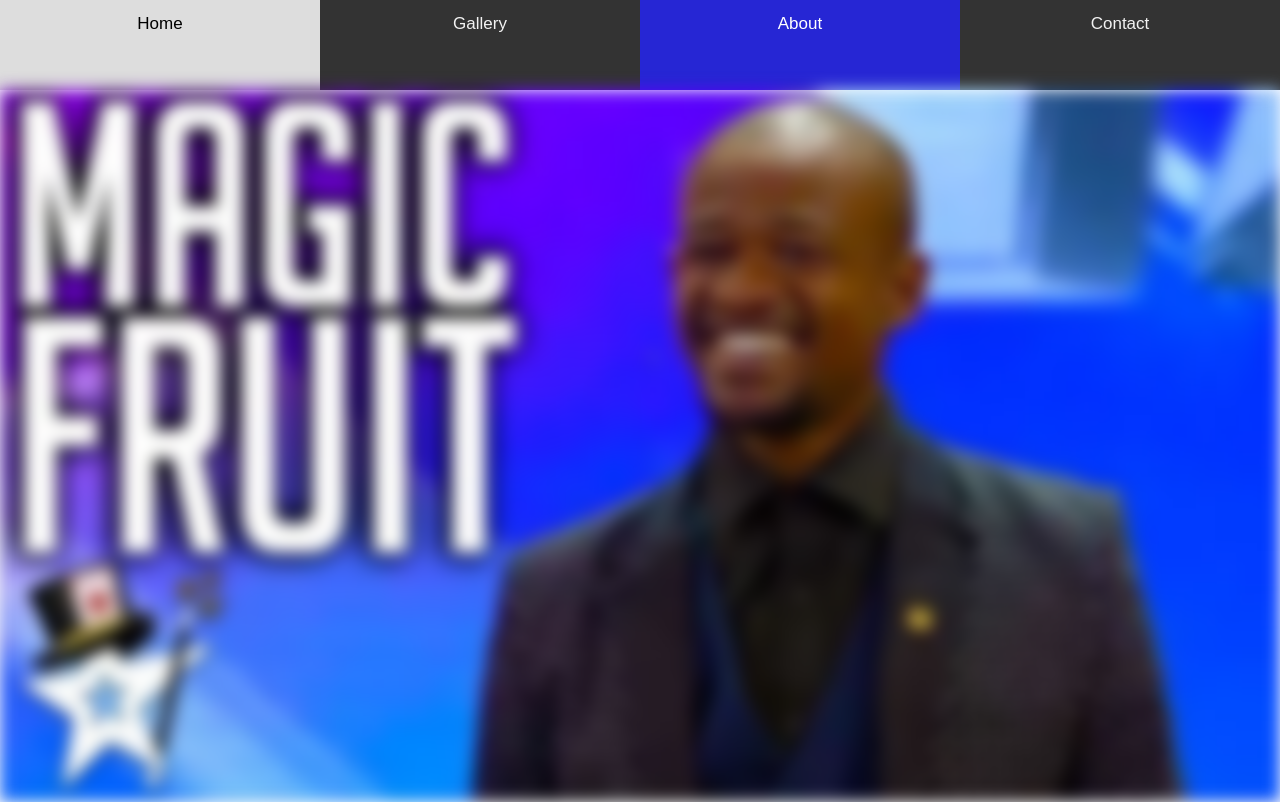
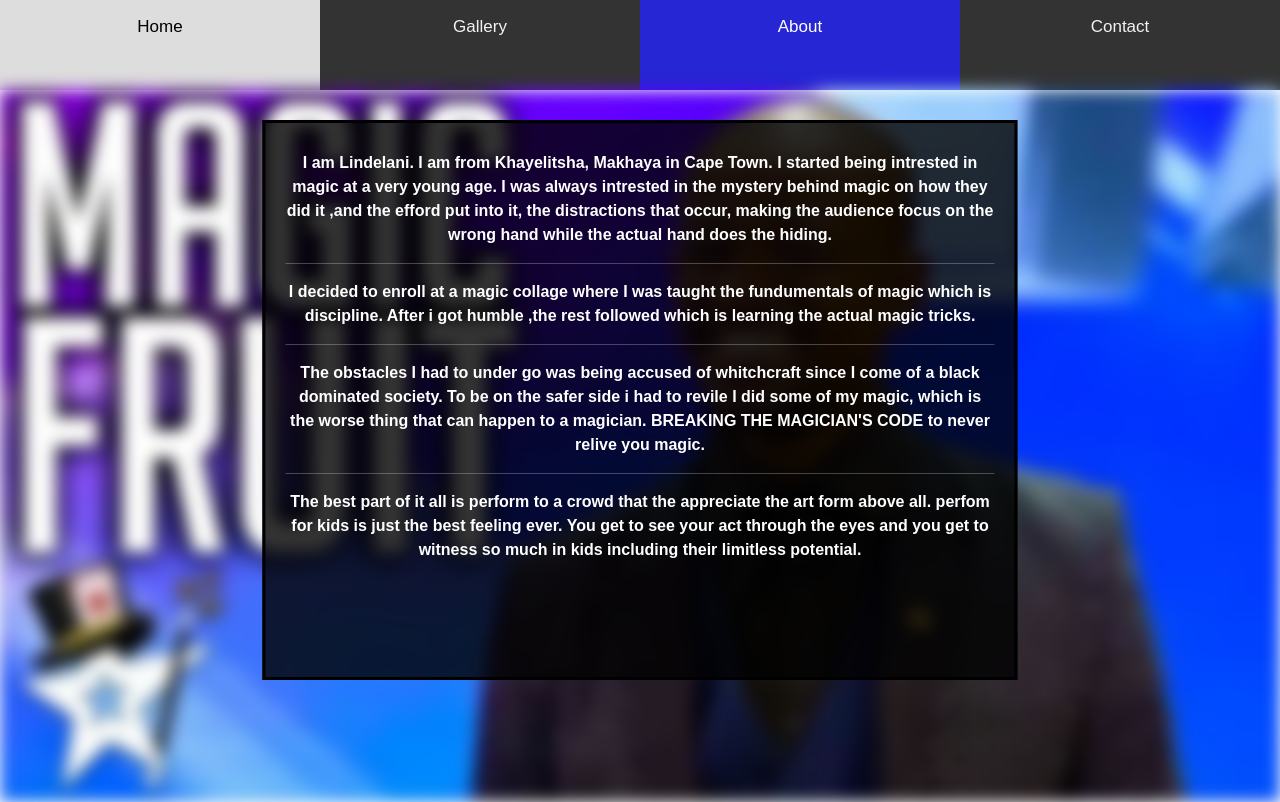
Before and after one commit to Majama007/Group2, a plain HTML site: page Group2-master/about.html in a window 1280 px wide. Drawn offline with nearby package versions, Linux system fonts and the light colour scheme.

Commit message:
Add files via upload

```diff
--- a/Group2-master/about.html
+++ b/Group2-master/about.html
@@ -2,6 +2,8 @@
 <html>
     <head>
     <meta name="viewport" content="width=device-width, initial-scale=1">
+    <link href="https://cdn.jsdelivr.net/npm/bootstrap@5.0.2/dist/css/bootstrap.min.css" rel="stylesheet"
+                integrity="sha384-EVSTQN3/azprG1Anm3QDgpJLIm9Nao0Yz1ztcQTwFspd3yD65VohhpuuCOmLASjC" crossorigin="anonymous">
     <style>
     body, html {
       height: 100%;
@@ -14,7 +16,7 @@
     }
 
     .bg-image {
-      /* The image used */
+
       background-image: url("hqdefault.jpg");
 
       /* Add the blur effect */
@@ -59,6 +61,22 @@
  background-color: rgb(38, 38, 212);
   color: white;
 }
+hr{background-color: white;}
+.bg-text {
+    height: 70%;
+    background-color: rgba(0, 0, 0, 0.795);
+    color: rgb(255, 255, 255);
+    font-weight: bold;
+    border: 3px solid black;
+    position: absolute;
+    top: 50%;
+    left: 50%;
+    transform: translate(-50%, -50%);
+    z-index: 2;
+    width: 59%;
+    padding: 20px;
+    text-align: center;
+  }
 
     </style>
     </head>
@@ -73,6 +91,26 @@
 
 
     <div class="bg-image"></div>
+    <div class="bg-text">
+
+      <h1 style="font-size:80px"></h1>
+      <p>I am Lindelani. I am from Khayelitsha, Makhaya in Cape Town. I started being intrested in  magic at a very young age.
+        I was always intrested in the mystery behind magic on how they did it ,and the efford put into it, the distractions that occur,
+        making the audience focus on the wrong hand while the actual hand does the hiding.
+        <hr>
+        I decided to enroll at a magic collage where I was taught the fundumentals of magic which is discipline.
+        After i got humble ,the rest followed which is learning the actual magic tricks.
+        <hr>
+        The obstacles I had to under go was being accused of whitchcraft since I come of a black dominated society.
+        To be on the safer side i had to revile I did some of my magic, which is the worse thing that can happen to a
+        magician. BREAKING THE MAGICIAN'S CODE to never relive you magic.
+
+        <hr>
+        The best part of it all is perform to a crowd that the appreciate the art form above all.
+        perfom for kids is just the best feeling ever. You get to see your act through the eyes
+        and you get to witness so much in kids including their limitless potential.
+        </p>
+    </div>
 
 
     </body>
```
Also changed, not shown: Group2-master/contact.html (+19 -18 lines), Group2-master/gallery.html (+21 -3 lines), Group2-master/index.html (+6 -0 lines).
